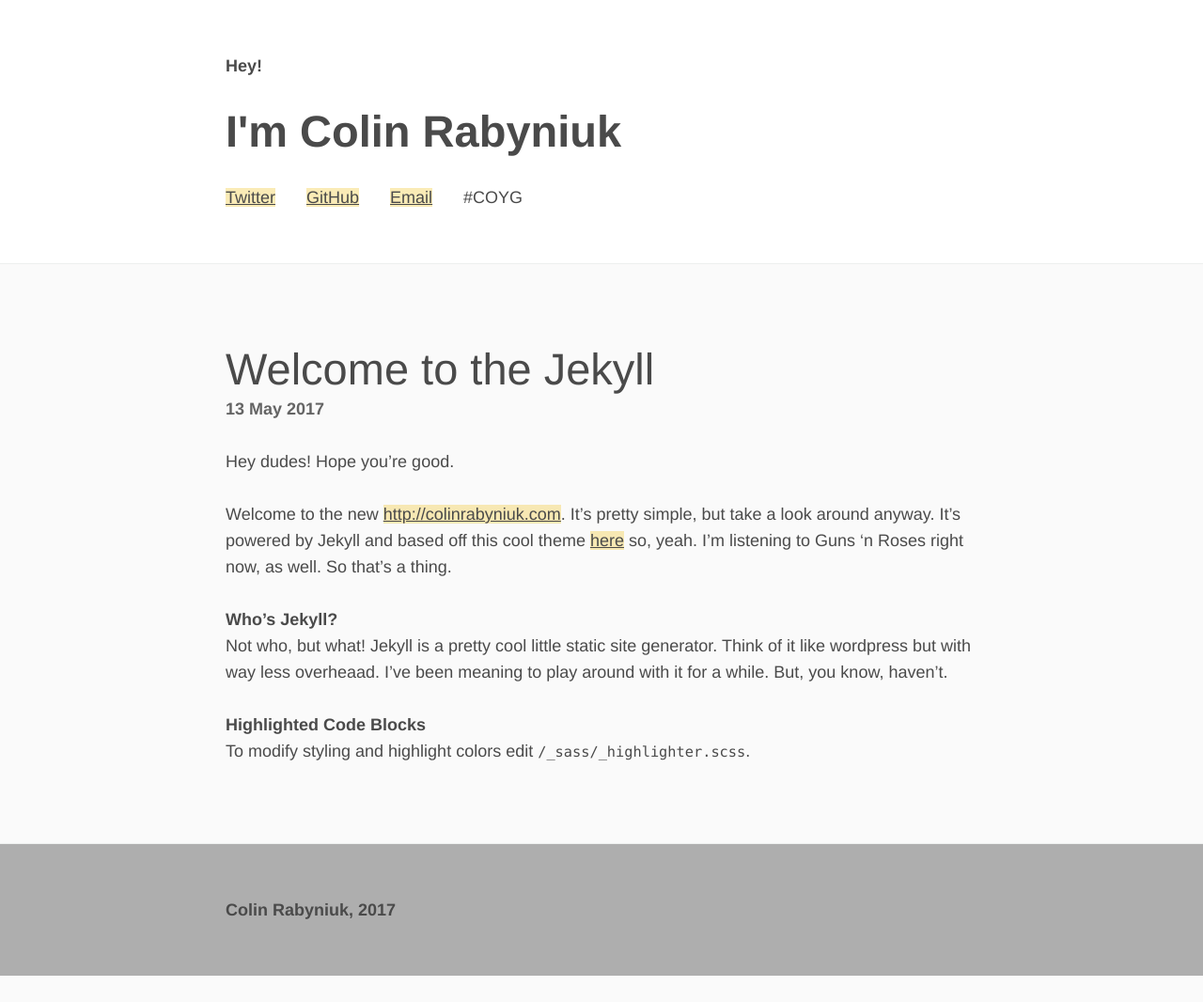
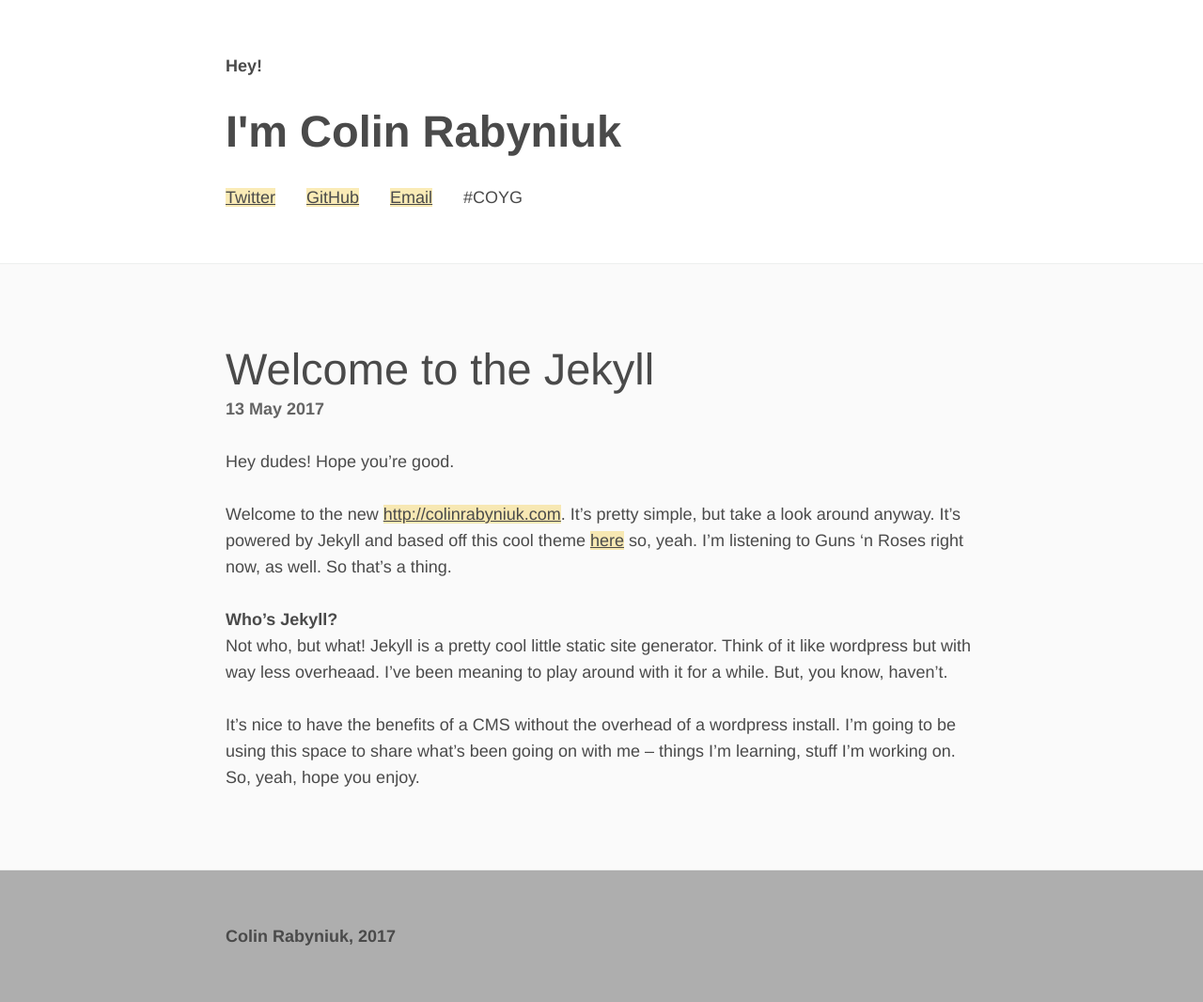
Before and after one commit to colinxr/cr-jekyll, a Jekyll site: the page built from _posts/2017-05-14-welcome-the-jekyll.md, in a window 1280 px wide. Shown: the whole page at 94% size. Built offline with Jekyll 4.4.1, drawn with Linux system fonts in a browser that asks for light colours; before the commit the page ends 1038 px from its top, so only the background shows below that; part of the change alters nothing that is shown.

```diff
--- a/_config.yml
+++ b/_config.yml
@@ -4,7 +4,8 @@
 title: Jekyll Resume
 email: colinxr@gmail.com
 description: Jekyll Resume is a mega simple resume theme for Jekyll.
-url: "http://127.0.0.1:4000"
+url: "http://www.colinrabyniuk.com"
+baseurl: "http://www.colinrabyniuk.com"
 name: Colin Rabyniuk
 job: writer, product manager, and front-end dev
 location: Toronto, ON
--- a/_includes/footer.html
+++ b/_includes/footer.html
@@ -3,3 +3,11 @@
     <h4 class="footer__title"><a href="{{site.url}}{{site.baseurl}}">{{ site.name }}, {{ 'now' | date: "%Y" }}</a></h4>
   </div>
 </footer>
+<script>
+    (function(b,o,i,l,e,r){b.GoogleAnalyticsObject=l;b[l]||(b[l]=
+    function(){(b[l].q=b[l].q||[]).push(arguments)});b[l].l=+new Date;
+    e=o.createElement(i);r=o.getElementsByTagName(i)[0];
+    e.src='https://www.google-analytics.com/analytics.js';
+    r.parentNode.insertBefore(e,r)}(window,document,'script','ga'));
+    ga('create','UA-31138805-3','auto');ga('send','pageview');
+</script>
--- a/_includes/head.html
+++ b/_includes/head.html
@@ -4,7 +4,10 @@
     <meta name="viewport" content="width=device-width, initial-scale=1">
 
     <title>{% if page.title %}{{ page.title | escape }} | {% endif %} Colin Rabyniuk</title>
-    <meta name="description" content="{% if page.excerpt %}{{ page.excerpt | strip_html | strip_newlines | truncate: 160 }}{% else %}{{ site.description }}{% endif %}">
+
+    <meta name="description" content="Colin Rabyniuk, Writer, Developer, Product Manager, Digital Media, Travel Guy, Dude, ">
+
+    <meta name="google-site-verification" content="WqwVEtKY3NlEY6vPafT8YV6qUVipG5dyb2BfITdzYK4" />
 
     <link rel="stylesheet" href="{{ "/css/main.css" | prepend: site.baseurl }}">
     <link rel="canonical" href="{{ page.url | replace:'index.html','' | prepend: site.baseurl | prepend: site.url }}">
--- a/_layouts/post.html
+++ b/_layouts/post.html
@@ -5,7 +5,7 @@
       <div class="header-small">
         <div class="container">
           <h4 class="intro__pre postEase">Hey!</p>
-          <h2 class="postEase"><a href="{{site.url}}{{site.baseurl}}">I'm {{ site.name }}</a></h2>
+          <h2 class="postEase"><a href="http://www.colinrabyniuk.com">I'm {{ site.name }}</a></h2>
 
           <div class="social">
             <a href="http://twitter.com/{{ site.twitter_username }}" target="_blank">Twitter</a>
--- a/_posts/2017-05-14-welcome-the-jekyll.md
+++ b/_posts/2017-05-14-welcome-the-jekyll.md
@@ -14,8 +14,4 @@ Welcome to the new <http://colinrabyniuk.com>. It's pretty simple, but take a lo
 
 Not who, but what! Jekyll is a pretty cool little static site generator. Think of it like wordpress but with way less overheaad. I've been meaning to play around with it for a while. But, you know, haven't.
 
-[^1]: <http://en.wikipedia.org/wiki/Syntax_highlighting>
-
-#### Highlighted Code Blocks
-
-To modify styling and highlight colors edit `/_sass/_highlighter.scss`.
+It's nice to have the benefits of a CMS without the overhead of a wordpress install. I'm going to be using this space to share what's been going on with me – things I'm learning, stuff I'm working on. So, yeah, hope you enjoy.
```
Also changed, not shown: _drafts/2012-05-22-readability-post.md (renamed from _posts/2012-05-22-readability-post.md), _drafts/2013-08-12-sample-link-post.md (renamed from _posts/2013-08-12-sample-link-post.md), _drafts/2013-08-16-code-highlighting-post.md (renamed from _posts/2013-08-16-code-highlighting-post.md).
